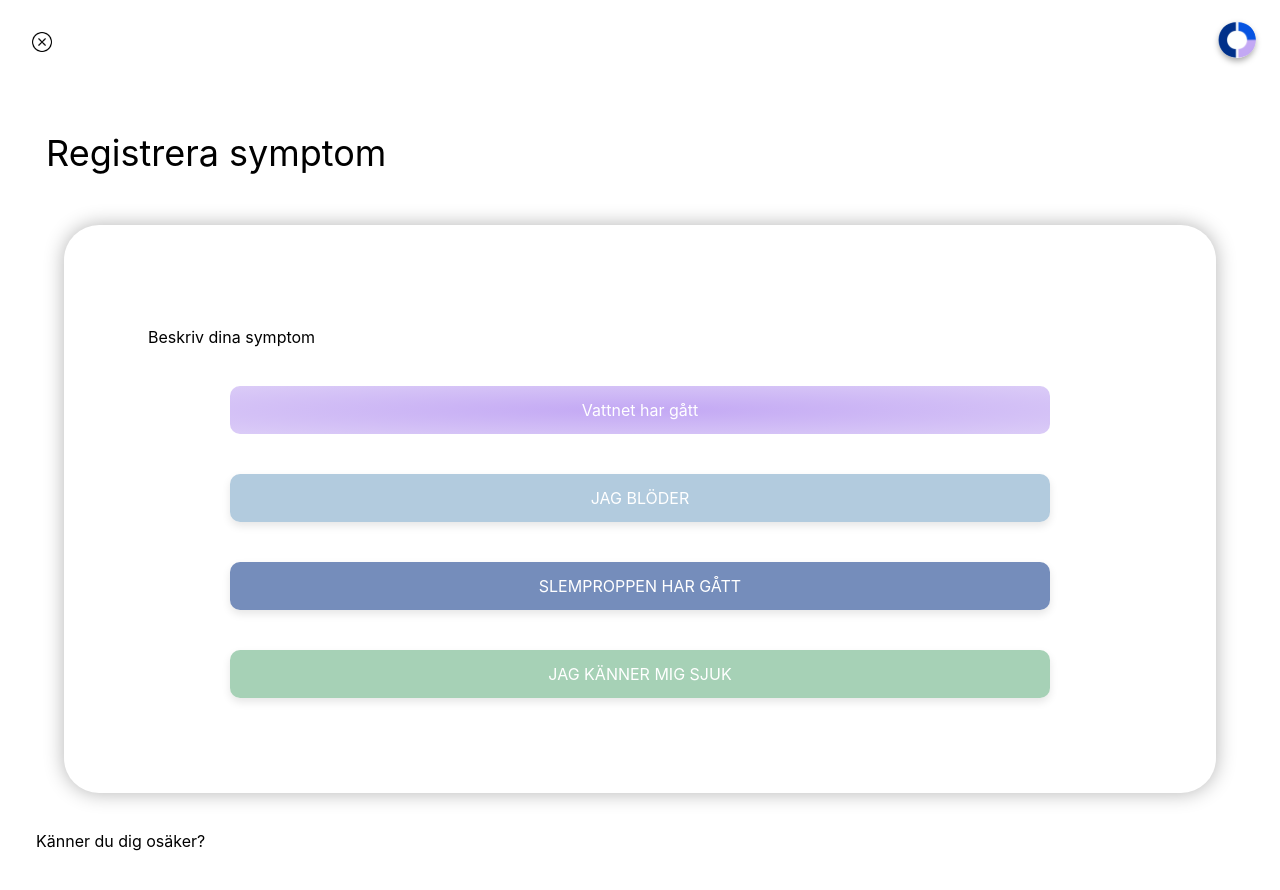
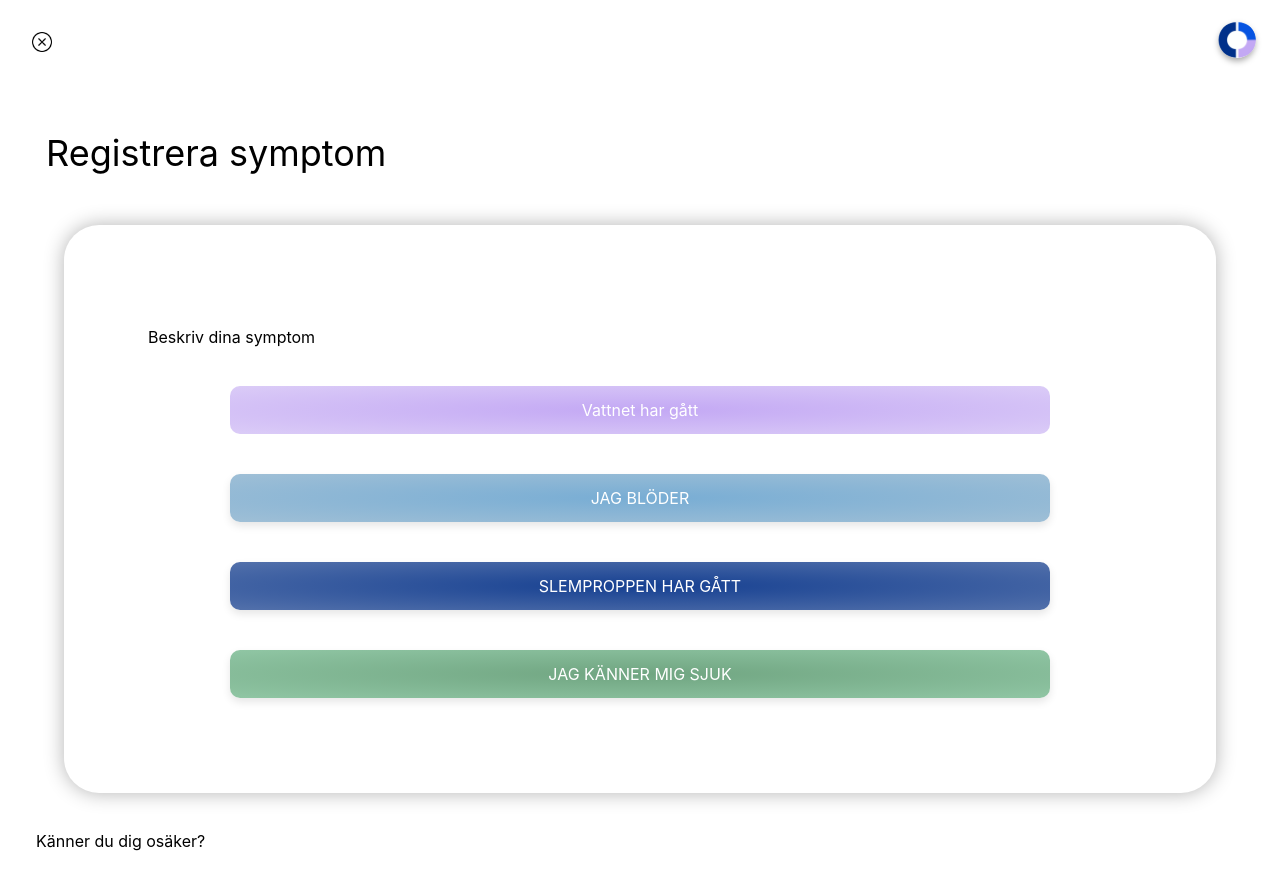
Before and after one commit to Rainiereed/obtrax-app, a React (Create React App) app: page /symptoms in a window 1280 px wide. Shown: the top 890 px of the page. Built offline with nearby package versions, Linux system fonts and the light colour scheme.

Commit message:
Update RegisterSymptoms.scss

```diff
--- a/src/pages/RegisterSymptoms.scss
+++ b/src/pages/RegisterSymptoms.scss
@@ -43,3 +43,23 @@ h1 {
     outline: none;
     border: none;
 }
+
+#Item1 {
+
+    background-image: radial-gradient( #c3a8f4, #dbccf7);
+
+}
+#Item2 {
+
+    background-image: radial-gradient( #78add4, #9fbfd6);
+
+}
+#Item3 {
+
+    background-image: radial-gradient( #164091, #5371ab);
+}
+
+#Item4 {
+
+    background-image: radial-gradient( #70a581, #90c6a4);
+}
```
